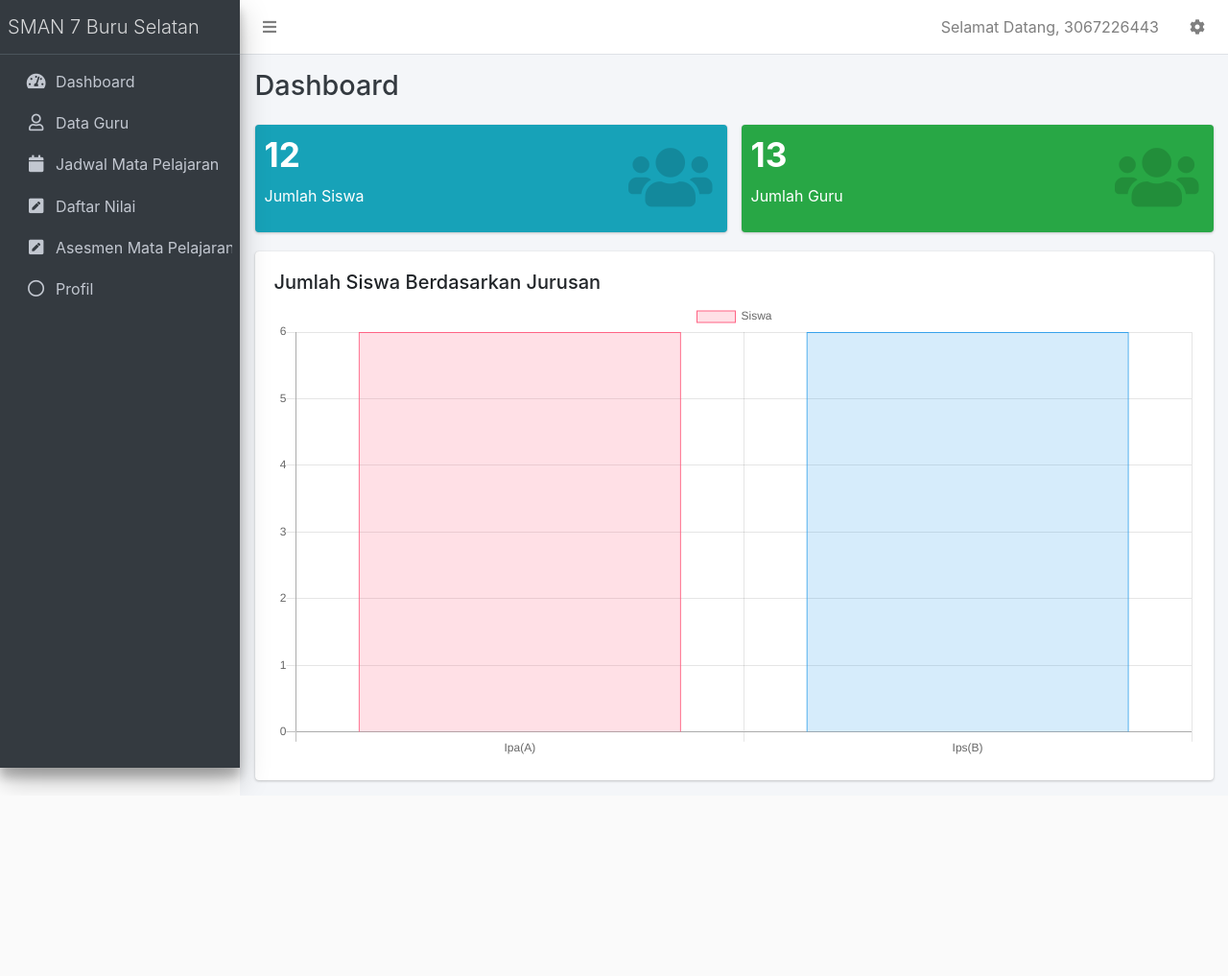
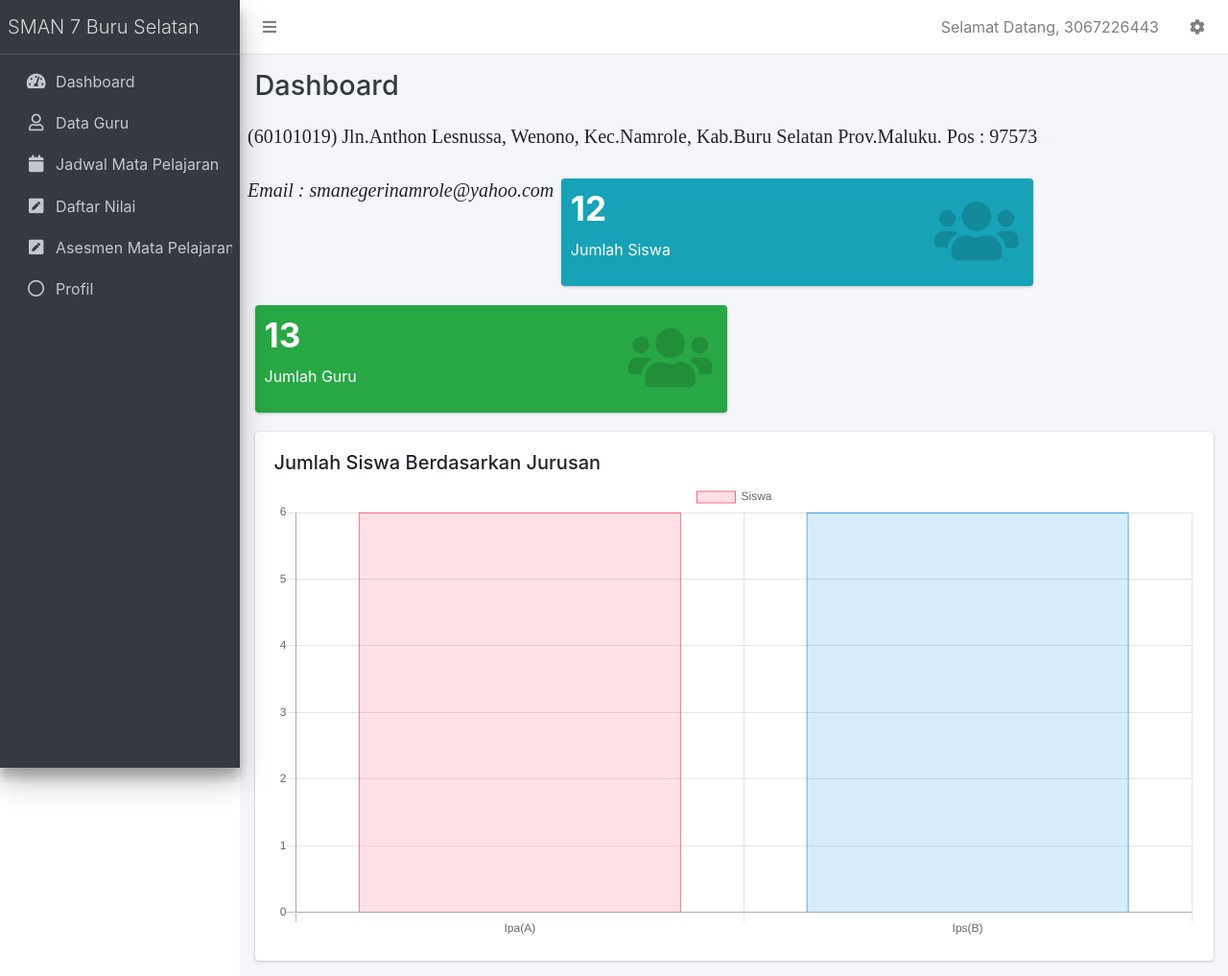
Before and after one commit to fandiiksan/sisfoakademikbursel, a CodeIgniter app: page /database/dashboard in a window 1280 px wide. Shown: the whole page at 96% size. Before the commit the page ends 826 px from the top, so only its background shows below. Run offline with CodeIgniter, Linux system fonts and the light colour scheme; a user stored in the database is signed in; data comes from the database, SQL or seed files in the repository.

```diff
--- a/application/views/dashboard/index.php
+++ b/application/views/dashboard/index.php
@@ -2,6 +2,15 @@
     <div class="container-fluid">
         <!-- Small boxes (Stat box) -->
         <div class="row">
+        <span>
+        <h5 style="font-family:perpetua; align:center;" > (60101019) Jln.Anthon Lesnussa, Wenono, Kec.Namrole, Kab.Buru Selatan Prov.Maluku. Pos : 97573</h5>
+        </span>
+        <span>
+                <h5 style="color:#f0f2f5;">...</h5><br>
+        </span>
+        <span>
+                <h5 style="font-family:perpetua; align:center; font-style:italic;"> Email : smanegerinamrole@yahoo.com</h5><br>
+        </span>
             <div class="col-lg-6 col-12">
                 <!-- small box -->
                 <div class="small-box bg-info">
```
